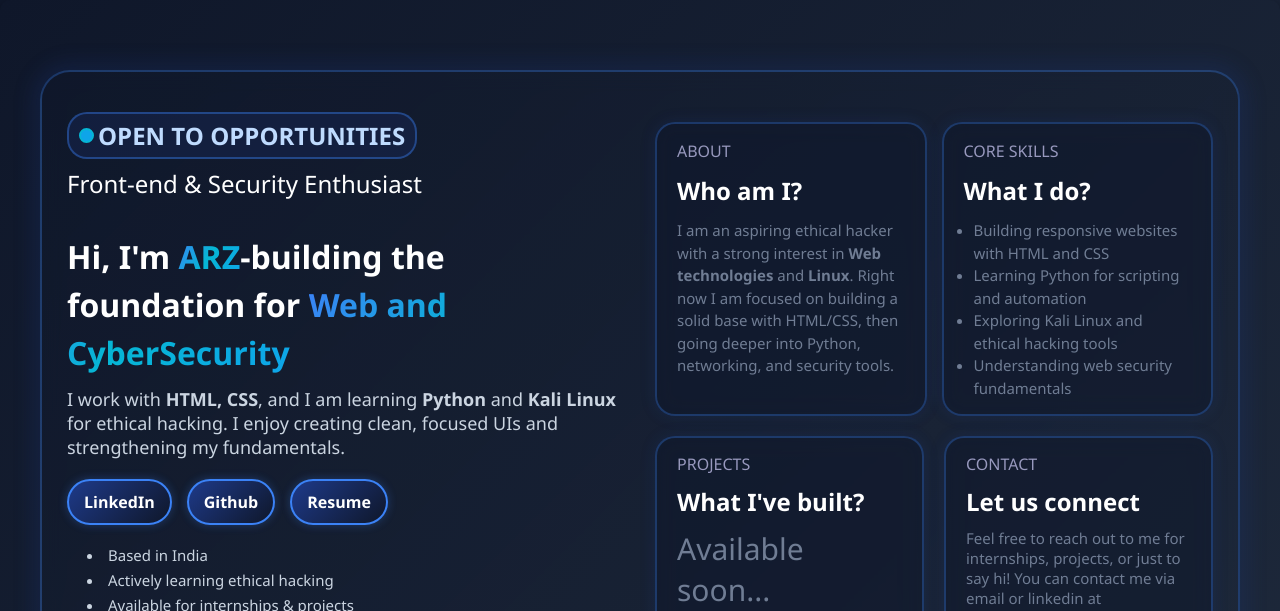
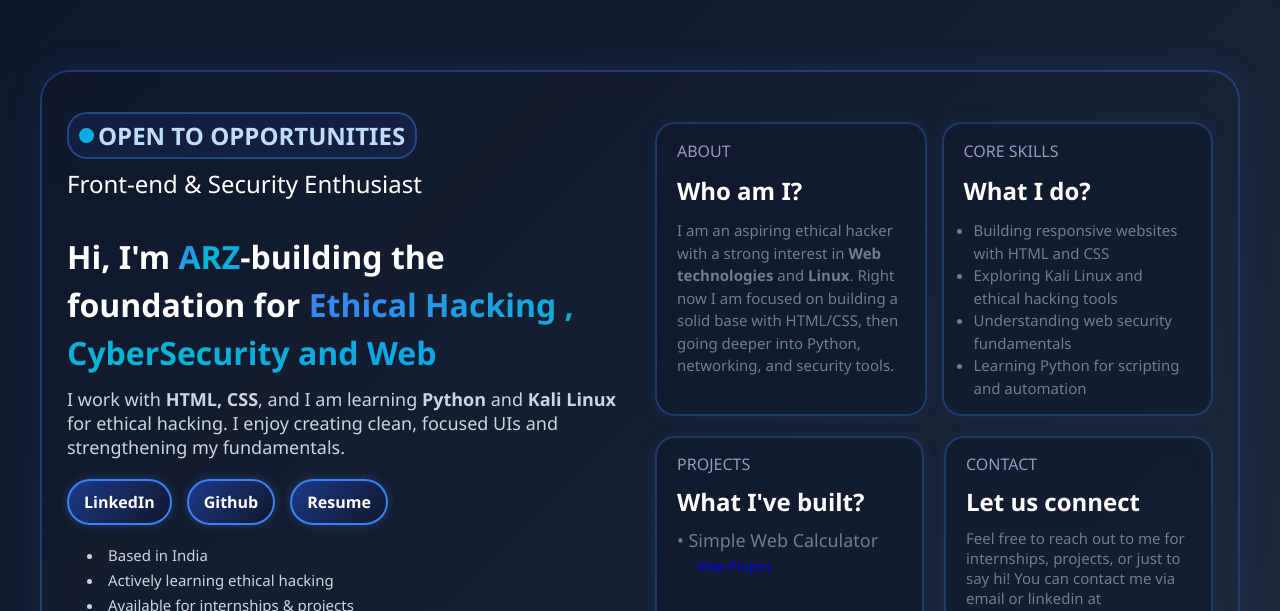
Before and after one commit to arzkhudia09-jpg/my-portfolio, a plain HTML site: page index.html in a window 1280 px wide. Shown: the top 611 px of the page. Drawn offline with Linux system fonts and the light colour scheme.

Commit message:
add calculator project and  enhanced readme file

```diff
--- a/index.html
+++ b/index.html
@@ -16,7 +16,7 @@
                 Front-end & Security Enthusiast
             </div>
             <h1 class="main-intro">
-                Hi, I'm <span class="highlight">ARZ</span>-building the foundation for <span class="highlight">Web and CyberSecurity</span>
+                Hi, I'm <span class="highlight">ARZ</span>-building the foundation for <span class="highlight">Ethical Hacking , CyberSecurity and Web</span>
             </h1>
             <p class="intro-subtitle">
                 I work with <strong>HTML, CSS</strong>, and I am learning
@@ -53,9 +53,9 @@
                         <h2 style="color: #fff; margin: 5px;">What I do?</h2>
                         <ul style="color: #707d94; margin: 5px 15px; font-size: 15px;">
                             <li>Building responsive websites with HTML and CSS</li>
-                            <li>Learning Python for scripting and automation</li>
                             <li>Exploring Kali Linux and ethical hacking tools</li>
                             <li>Understanding web security fundamentals</li>
+                            <li>Learning Python for scripting and automation</li>
                         </ul>
                     </section>
             </div>
@@ -63,8 +63,8 @@
                 <section class="project">
                     <p style="color: #9899be; margin: 5px;">PROJECTS</p>
                     <h2 style="color: #fff; margin: 5px;">What I've built?</h2>
-                    <p style="color: #707d94; margin: 5px; font-size: 30px;">
-                        Available soon...
+                    <p class="Calculator" style="color: #707d94; margin: 5px; font-size: 18px;">
+                        • Simple Web Calculator<br> <a style="font-size: small; text-decoration: none; margin: auto 20px;" href="https://flask-calculator-9sw9.onrender.com" target="_blank">View Project</a>
                     </p>
                 </section>
                 <section class="contact">
@@ -83,7 +83,7 @@
                 </section>
             </div>
                 <div class="bottom-line">
-                    <div>Designed and built in pure HTML/CSS|</div>
+                    <div>Designed and built in pure HTML / CSS |</div>
                     <div>Ready to learn, build and secure better <br>systems. </div>
                 </div>
         </span>
```
Also changed, not shown: 1 other file.
